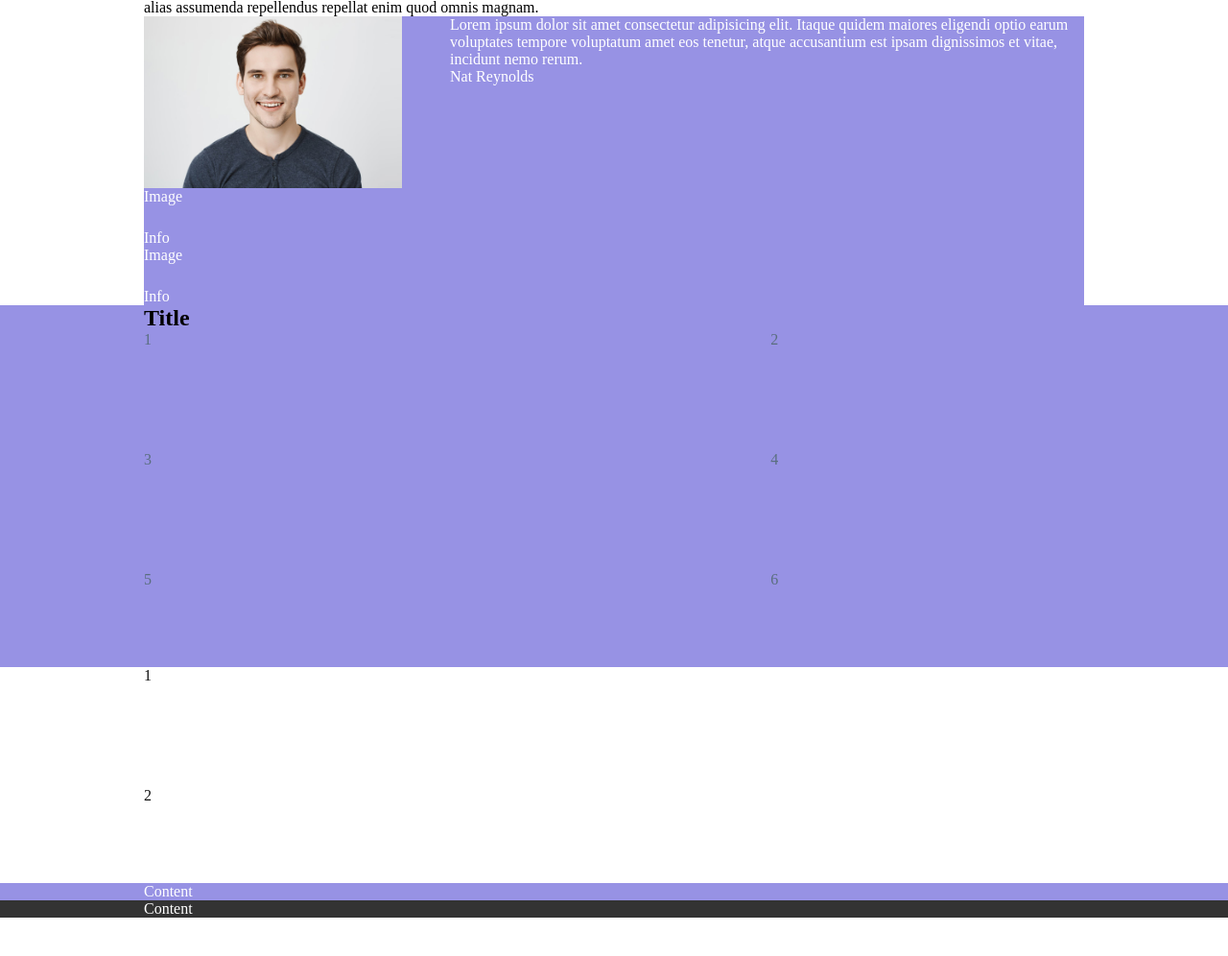
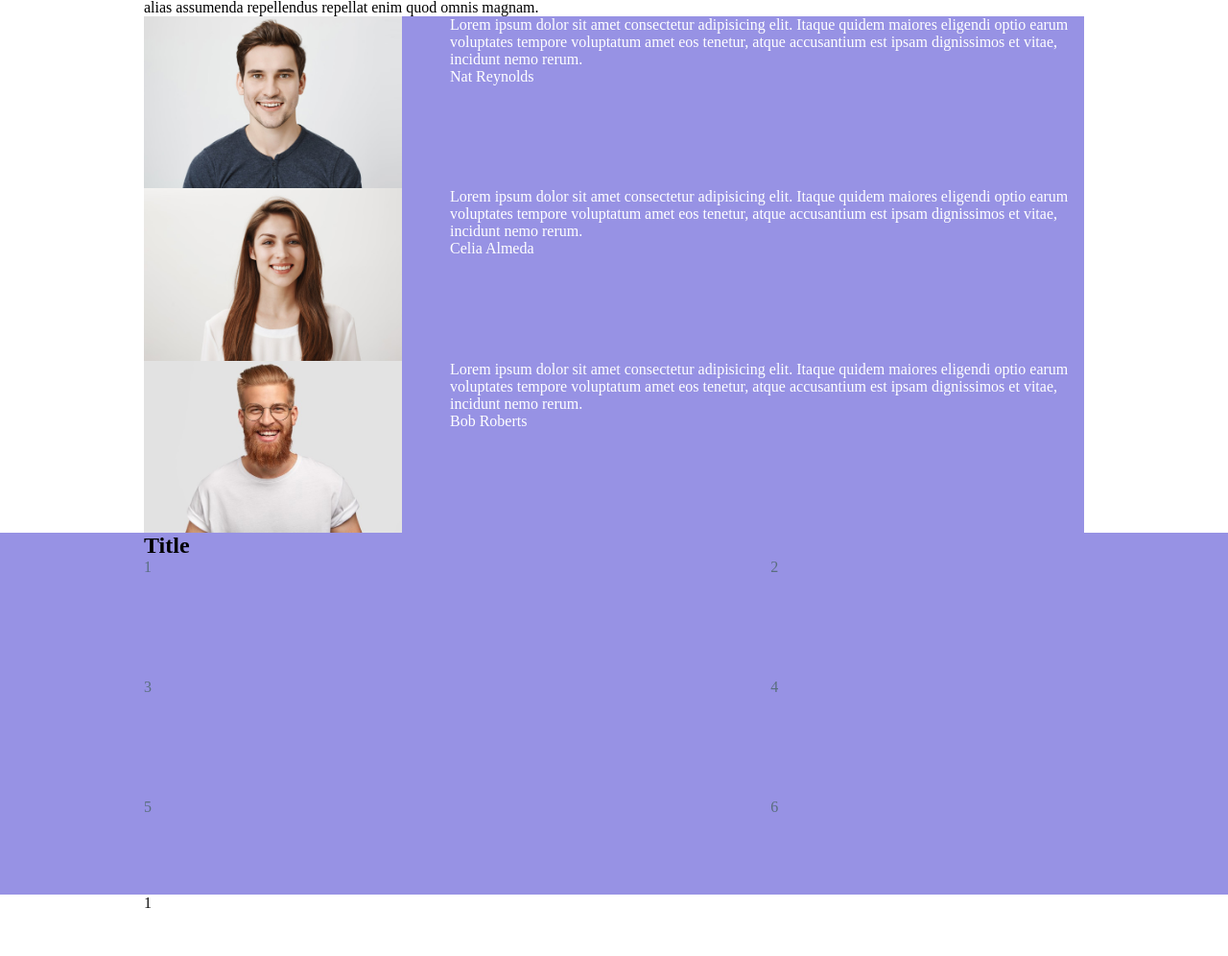
Before and after one commit to giorgiagalbullicavazzini/htmlcss-responsive-layout, a plain HTML site: page index.html in a window 1280 px wide. Shown: the part 1427-2423 px from the top of the page at 96% size. Before the commit the page ends 2383 px from the top, so only its background shows below. Drawn offline with Linux system fonts and the light colour scheme.

Commit message:
Ultimi contenuti partners

```diff
--- a/index.html
+++ b/index.html
@@ -119,12 +119,22 @@
             </div>
           </div>
           <div class="card flex between">
-            <div class="col">Image</div>
-            <div class="col">Info</div>
+            <div class="col-image">
+              <img src="img/testimonial2.jpg" alt="Celia Almeda">
+            </div>
+            <div class="col-info">
+              <p>Lorem ipsum dolor sit amet consectetur adipisicing elit. Itaque quidem maiores eligendi optio earum voluptates tempore voluptatum amet eos tenetur, atque accusantium est ipsam dignissimos et vitae, incidunt nemo rerum.</p>
+              <div class="name">Celia Almeda</div>
+            </div>
           </div>
           <div class="card flex between">
-            <div class="col">Image</div>
-            <div class="col">Info</div>
+            <div class="col-image">
+              <img src="img/testimonial3.jpg" alt="Bob Roberts">
+            </div>
+            <div class="col-info">
+              <p>Lorem ipsum dolor sit amet consectetur adipisicing elit. Itaque quidem maiores eligendi optio earum voluptates tempore voluptatum amet eos tenetur, atque accusantium est ipsam dignissimos et vitae, incidunt nemo rerum.</p>
+              <div class="name">Bob Roberts</div>
+            </div>
           </div>
         </div>
       </div>
```
